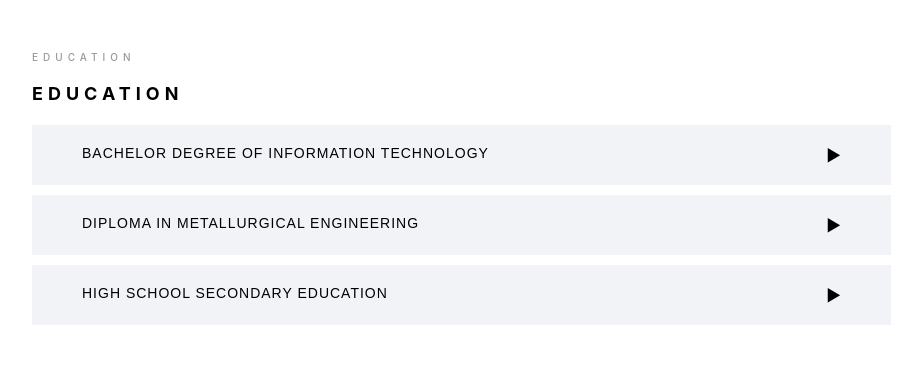
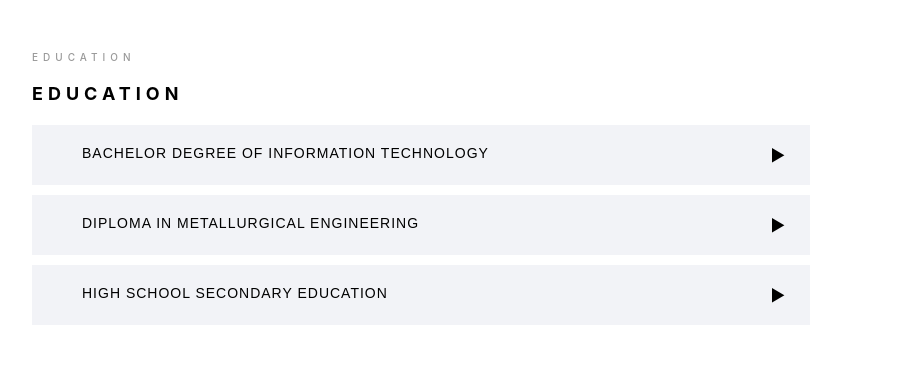
Before and after one commit to mahendraleo28/Mahendra-Portfolio-Main, a React (Create React App) app: page /#/ in a window 1280 px wide. Shown: the part 1480-1855 px from the top of the page, without its empty margins (324-1246 px from the left). Built offline with nearby package versions, Linux system fonts and the light colour scheme.

Commit message:
accordian changes

```diff
--- a/src/Components/Education/education.css
+++ b/src/Components/Education/education.css
@@ -45,7 +45,7 @@
 .accordion-header {
     overflow: hidden;
     padding: 0px 25px;
-    width: 80%;
+    width: 72%;
     background-color: #f2f3f7;
     cursor: pointer;
     transition: background-color 0.3s ease;
@@ -58,7 +58,7 @@
 
 .accordion-content {
     padding: 25px 25px;
-    width: 79.8%;
+    width: 71.8%;
     margin-top: 5px;
     border: 1px solid #e6e6e6 !important;
     transition: max-height 0.3s ease;
@@ -68,7 +68,7 @@
 }
 .arrow {
     transition: transform 0.3s ease;
-    padding: 20px 25px;
+    padding: 20px 0px 20px 0px;
 }
 .accordion-item.active .arrow {
  transform: rotate(90deg);
```
